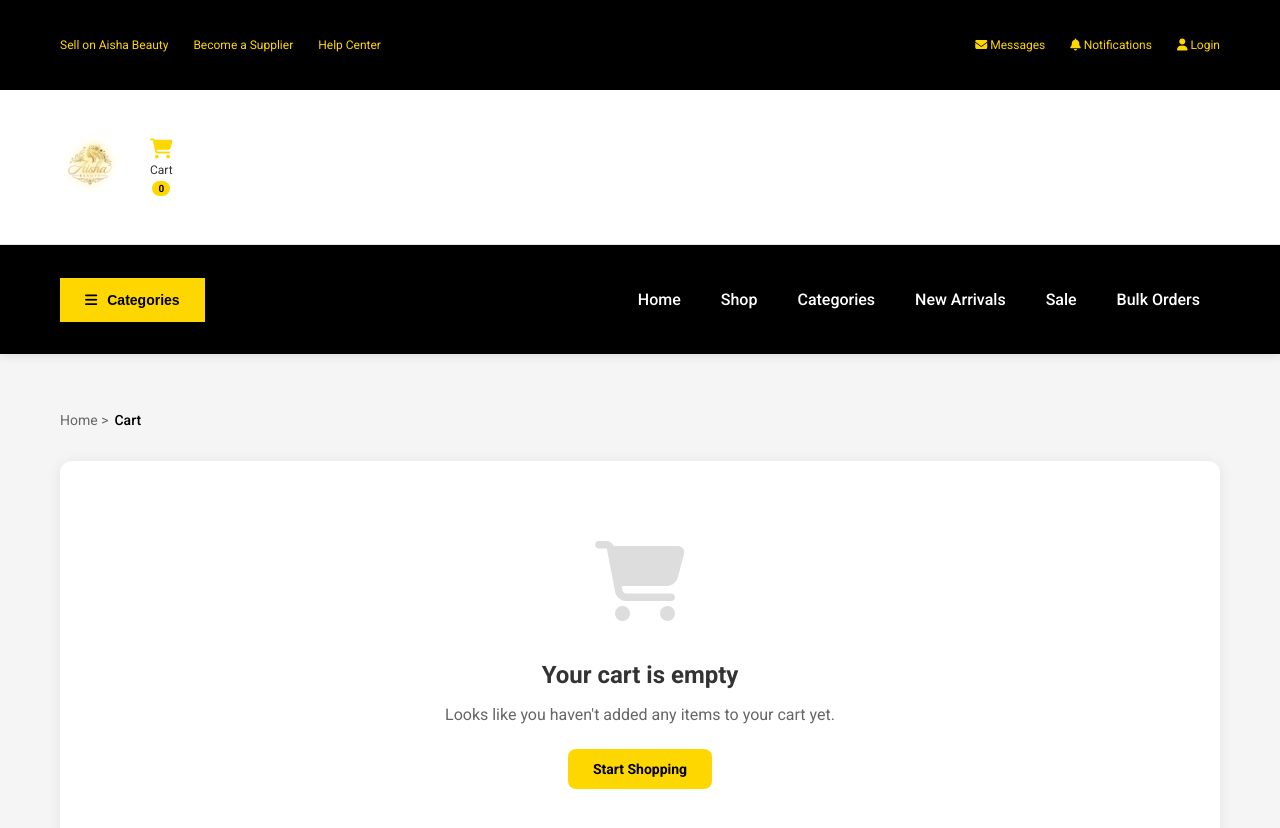
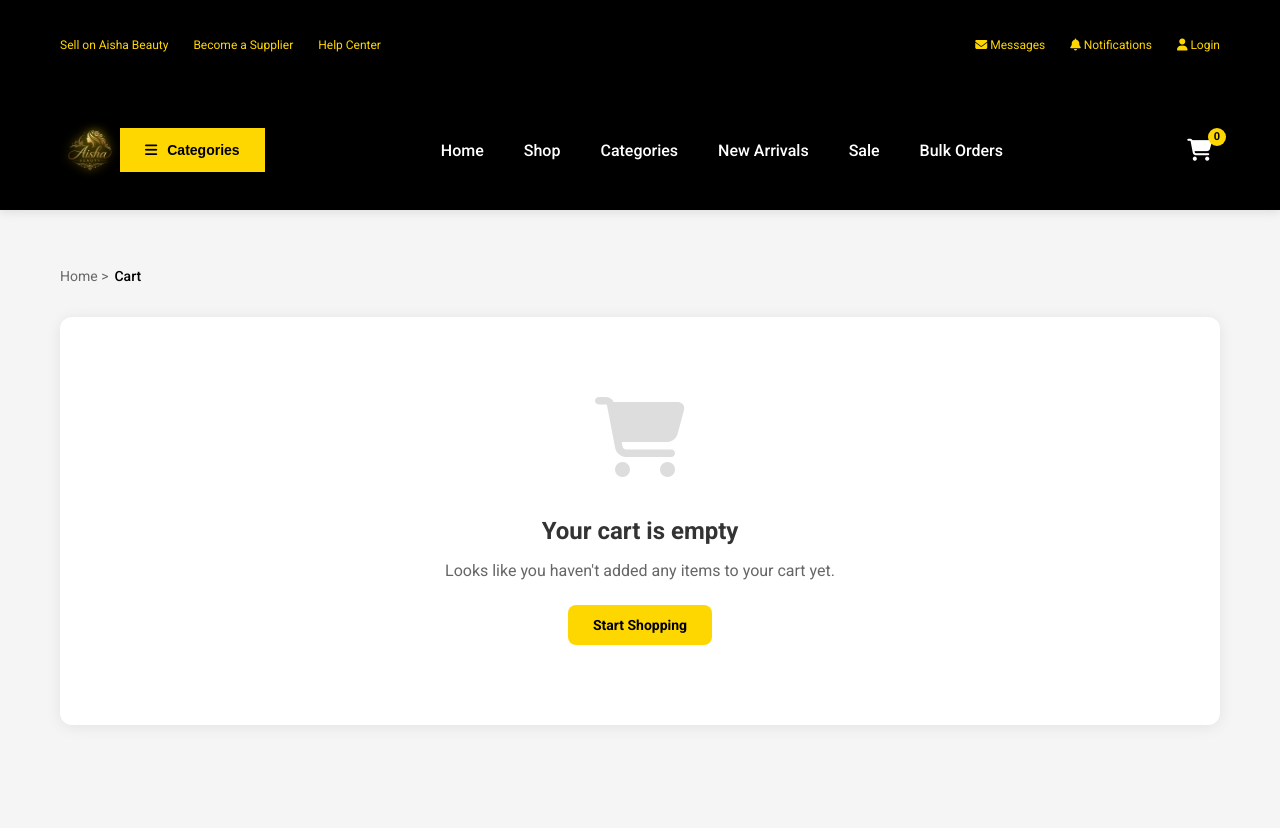
Before and after one commit to varteco/Aisha-beatuy, a website: page frontend/public/cart.html in a window 1280 px wide. After the commit the page ends 800 px from the top, so only its background shows below. Drawn offline with Linux system fonts and the light colour scheme; a script that the page names is missing.

Commit message:
Move logo and cart icon into main-nav bar on cart page

```diff
--- a/frontend/public/cart.html
+++ b/frontend/public/cart.html
@@ -15,6 +15,49 @@
             font-family: 'Roboto', sans-serif;
         }
 
+        .nav-left {
+            display: flex;
+            align-items: center;
+            flex-shrink: 0;
+        }
+        .nav-left .logo {
+            display: flex;
+            align-items: center;
+            line-height: 1;
+        }
+        .nav-left .logo img {
+            display: block;
+        }
+        .nav-right {
+            display: flex;
+            align-items: center;
+            flex-shrink: 0;
+        }
+        .cart-icon-nav {
+            position: relative;
+            color: #fff;
+            font-size: 22px;
+            padding: 8px;
+        }
+        .cart-icon-nav .cart-badge {
+            position: absolute;
+            top: -2px;
+            right: -6px;
+            background: #FFD700;
+            color: #000;
+            font-size: 11px;
+            font-weight: bold;
+            width: 18px;
+            height: 18px;
+            border-radius: 50%;
+            display: flex;
+            align-items: center;
+            justify-content: center;
+        }
+        .nav-links-main {
+            flex: 1;
+            justify-content: center;
+        }
         .container {
             max-width: 1200px;
             margin: 0 auto;
@@ -522,24 +565,6 @@
     </div>
   </div>
 
-  <!-- Main Header -->
-  <header class="main-header">
-    <div class="container">
-      <div class="header-main">
-        <div class="logo-section">
-          <a href="/" class="logo"><img src="images/LOGO.png" alt="Aisha Beauty" height="60"></a>
-        </div>
-        <div class="header-actions" style="justify-content:flex-end;">
-          <a href="#" class="action-item" onclick="viewCartProducts()">
-            <i class="fas fa-shopping-cart"></i>
-            <span>Cart</span>
-            <span id="cart-count" class="cart-badge">0</span>
-          </a>
-        </div>
-      </div>
-    </div>
-  </header>
-
   <!-- Mobile Menu Toggle -->
   <button class="mobile-menu-toggle" onclick="toggleMobileMenu()"><i class="fas fa-bars"></i></button>
 
@@ -562,6 +587,9 @@
   <nav class="main-nav">
     <div class="container">
       <div class="nav-main">
+        <div class="nav-left">
+          <a href="/" class="logo"><img src="images/LOGO.png" alt="Aisha Beauty" height="50"></a>
+        </div>
         <div class="categories-menu">
           <button class="categories-btn"><i class="fas fa-bars"></i> <span>Categories</span></button>
           <div class="categories-dropdown">
@@ -580,6 +608,12 @@
           <li><a href="/sale">Sale</a></li>
           <li><a href="#">Bulk Orders</a></li>
         </ul>
+        <div class="nav-right">
+          <a href="#" class="cart-icon-nav" onclick="viewCartProducts()">
+            <i class="fas fa-shopping-cart"></i>
+            <span id="cart-count" class="cart-badge">0</span>
+          </a>
+        </div>
       </div>
     </div>
   </nav>
```
